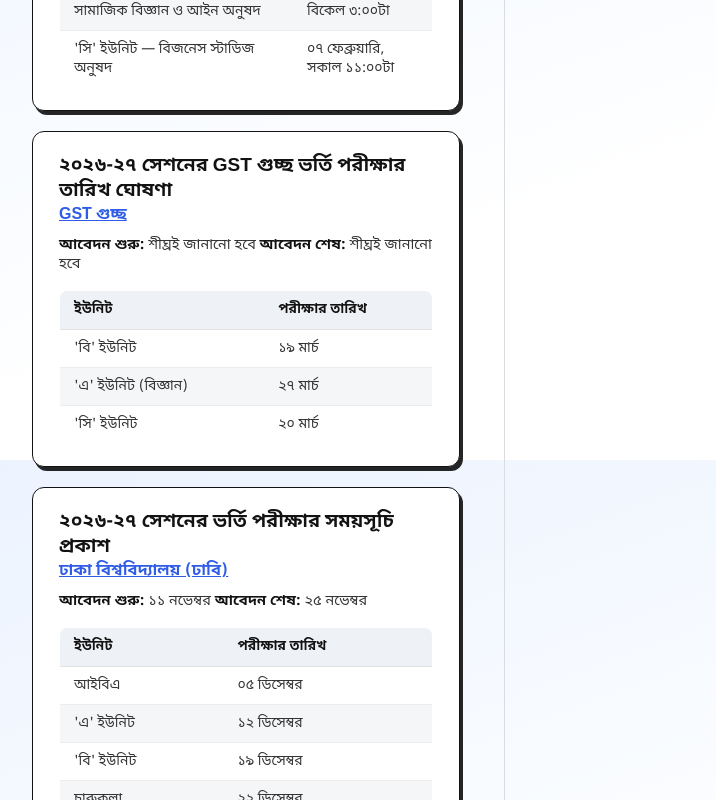
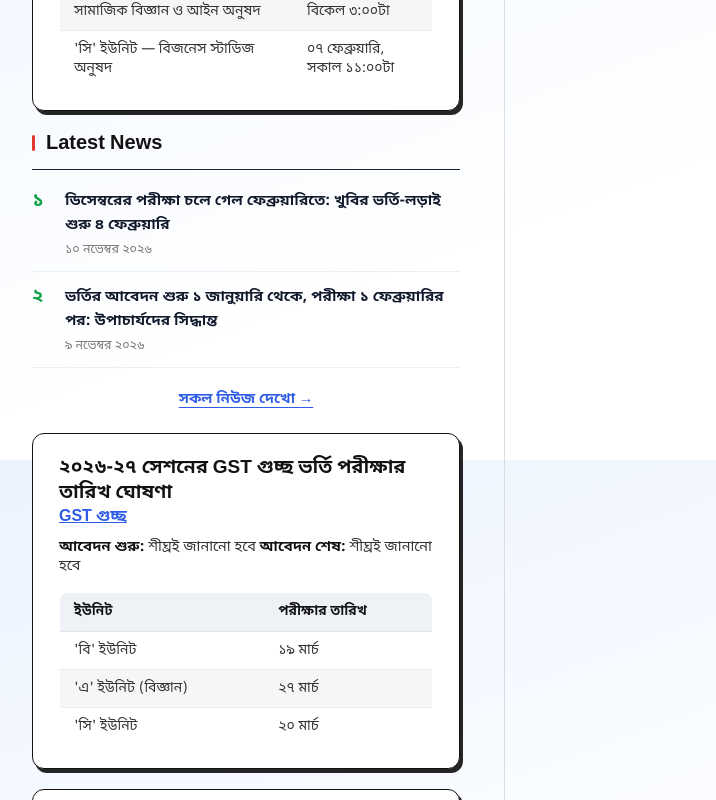
Before and after one commit to nishat-jihad/Admission-info, a Next.js app in the folder chance-hobe-ki/: page /updates in a window 1280 px wide. Shown: the part 1140-1940 px from the top of the page, without its empty margins (182-898 px from the left). Built offline with nearby package versions, Linux system fonts and the light colour scheme.

Commit message:
Add inlineNews prop to UpdatesFilterList
Added inlineNews prop to UpdatesFilterList component and updated rendering logic to include it.

```diff
--- a/chance-hobe-ki/src/components/UpdatesFilterList.js
+++ b/chance-hobe-ki/src/components/UpdatesFilterList.js
@@ -1,6 +1,6 @@
 "use client";
 
-import { useEffect, useMemo, useState } from "react";
+import { Fragment, useEffect, useMemo, useState } from "react";
 import Link from "next/link";
 import { universities } from "@/data/universities";
 
@@ -97,7 +97,7 @@ function matchesQuery(haystackWords, query) {
   });
 }
 
-export default function UpdatesFilterList({ updates }) {
+export default function UpdatesFilterList({ updates, inlineNews = null }) {
   const [activeCategory, setActiveCategory] = useState("versity");
   const [query, setQuery] = useState("");
   const [openSources, setOpenSources] = useState({});
@@ -203,8 +203,9 @@ export default function UpdatesFilterList({ updates }) {
               : "এই মুহূর্তে এই বিভাগে কোনো আপডেট নেই।"}
           </p>
         )}
-        {filtered.map((u) => (
-          <article key={u.id} className="update-card">
+        {filtered.map((u, idx) => (
+          <Fragment key={u.id}>
+          <article className="update-card">
             <h2 className="update-title">{u.title}</h2>
             <p className="update-uni">
               <Link href={`/university/${u.universityId}`} className="about-link">
@@ -305,6 +306,8 @@ export default function UpdatesFilterList({ updates }) {
               </div>
             )}
           </article>
+          {idx === 0 && inlineNews}
+          </Fragment>
         ))}
       </div>
 
```
